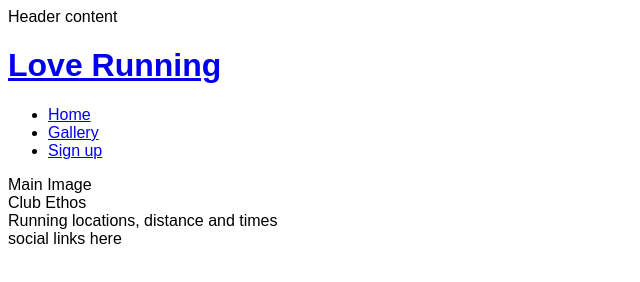
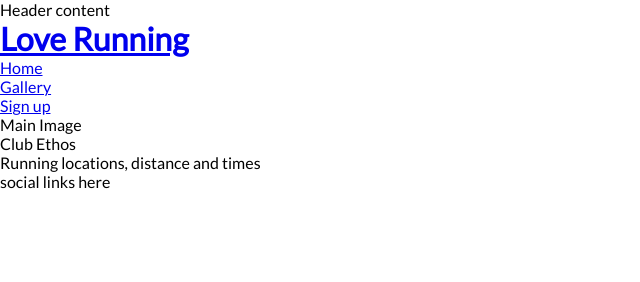
Before and after one commit to LordButley/love-running, a plain HTML site: page index.html in a window 1280 px wide. Shown: the whole page, without its empty margins (0-640 px from the left). Drawn offline with Linux system fonts and the light colour scheme.

Commit message:
Add google fonts and remove default margins, padding and borders

```diff
--- a/assets/css/style.css
+++ b/assets/css/style.css
@@ -1,3 +1,12 @@
+@import url('https://fonts.googleapis.com/css2?family=Lato&family=Oswald:wght@300&display=swap');
+
 body {
-    font-family: Arial;
+    font-family: Lato;
+    font-weight: 300;
 }
+
+* {
+    margin: 0;
+    padding: 0;
+    border: none;
+}
```
